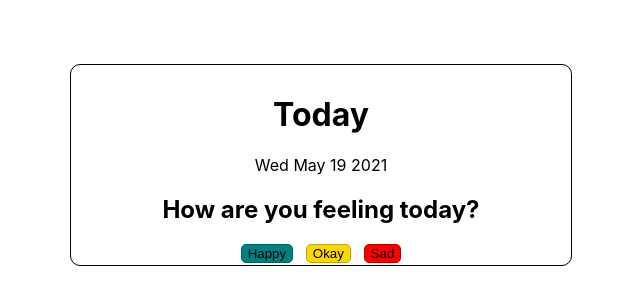
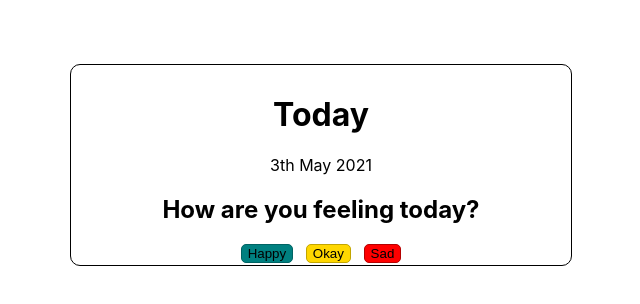
Before and after one commit to giomine/moods-component, a React (Create React App) app: page / in a window 1280 px wide. Shown: the top 304 px of the page, without its empty margins (319-959 px from the left). Built offline with nearby package versions, Linux system fonts and the light colour scheme.

Commit message:
Add date formatting

```diff
--- /dev/null
+++ b/src/components/Date.jsx
@@ -0,0 +1,38 @@
+import React from "react";
+
+function todaysDate(){
+
+    var date = new Date();
+    // var weekday = ["Sunday", "Monday", "Tuesday", "Wednesday", "Thursday", "Friday", "Saturday"];
+    var month = ["January", "February", "March", "April", "May", "June", "July", "August", "September", "October", "November", "December"];
+
+    const nth = function(d) {
+        if (d > 3 && d < 21) return 'th';
+        switch (d % 10) {
+          case 1:  return "st";
+          case 2:  return "nd";
+          case 3:  return "rd";
+          default: return "th";
+        }
+      }
+
+
+
+
+
+    return (
+        <div>
+        {`
+            ${date.getDay()}${nth(date)}
+            ${month[date.getMonth()]}
+            ${date.getFullYear()}
+        `}
+        </div>
+    )
+}
+
+export default todaysDate;
+
+
+
+/* {new Date().toDateString()} */
--- a/src/components/Moods.jsx
+++ b/src/components/Moods.jsx
@@ -1,4 +1,5 @@
 import React, { useState } from "react";
+import Date from "./Date";
 
 function Moods(props) {
 
@@ -26,7 +27,7 @@ function Moods(props) {
     return (
         <div className="card" id="card">
             <h1>Today</h1>
-            <div>{new Date().toDateString()}</div>
+            <Date />
 
             {!clicked ? (<div><h2>How are you feeling today?</h2>
             <div className="buttonsContainer">
```
